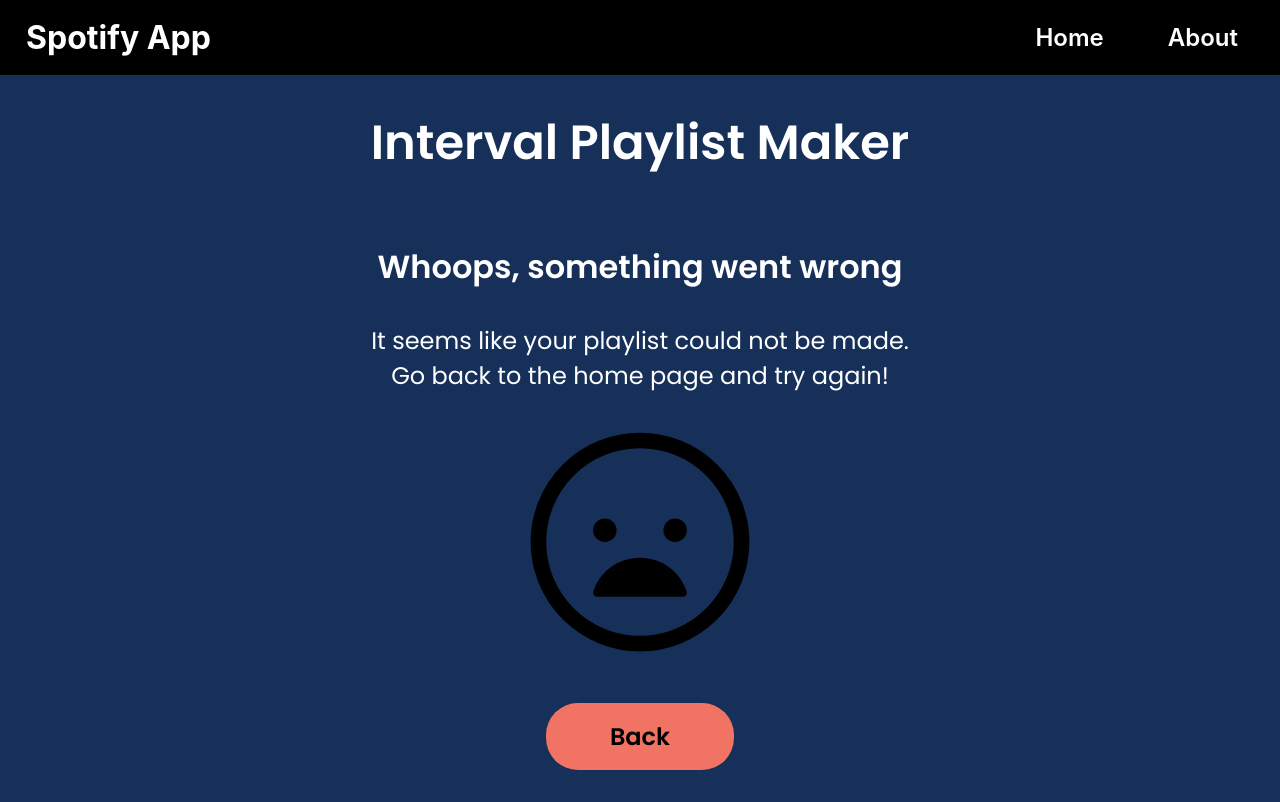
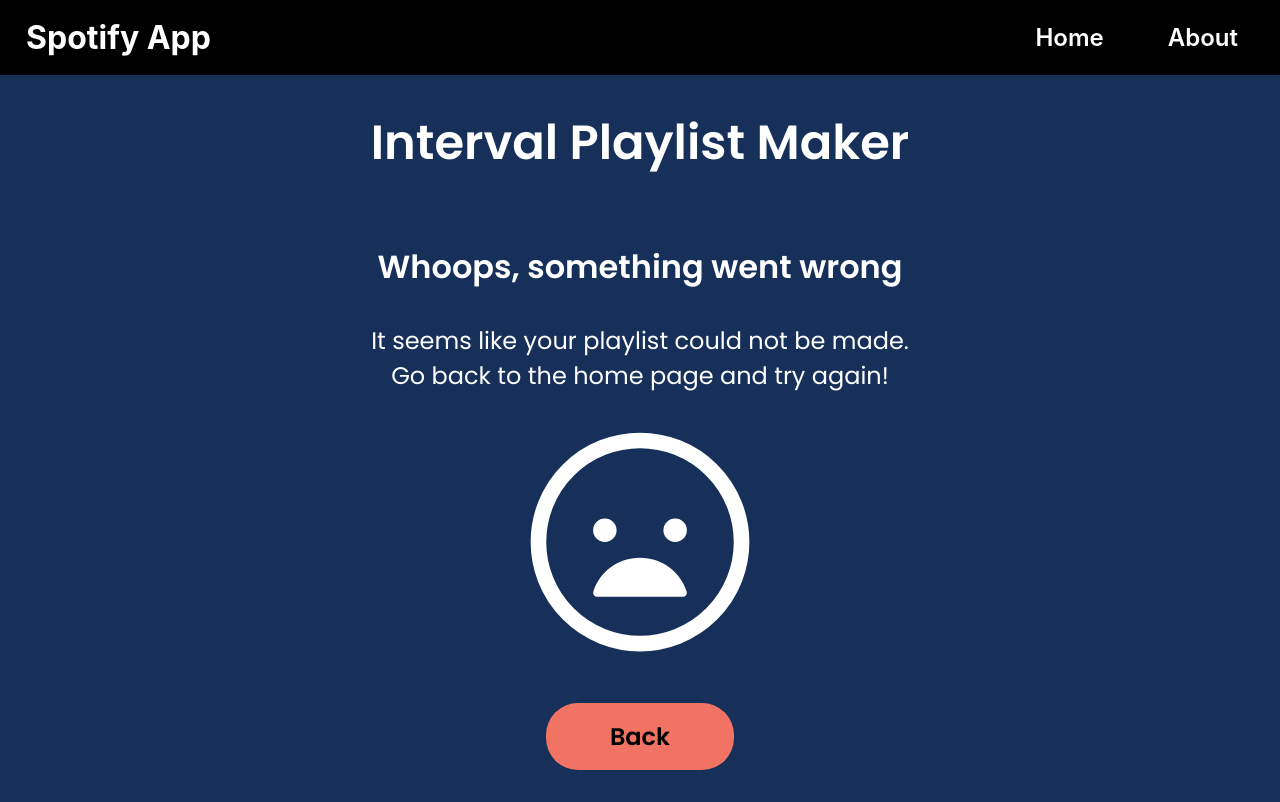
Before and after one commit to KobeZ123/spotify-playlist-maker, a React (Create React App) app: page /home in a window 1280 px wide. Built offline with nearby package versions, Linux system fonts and the light colour scheme.

Commit message:
updated sad face img style

```diff
--- a/src/pages/playlist/PlaylistError.tsx
+++ b/src/pages/playlist/PlaylistError.tsx
@@ -17,7 +17,7 @@
             <br />
             Go back to the home page and try again!
           </p>
-          <img src={sad_face} width={250} height={250} />
+          <img src={sad_face} width={250} height={250} className="sad-face-img"/>
         </section>
 
         <button className="playlist-back-btn" onClick={handleBack}>
```
